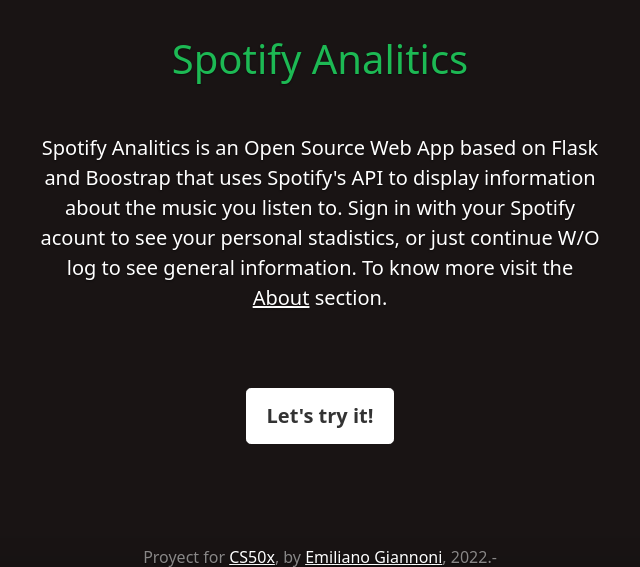
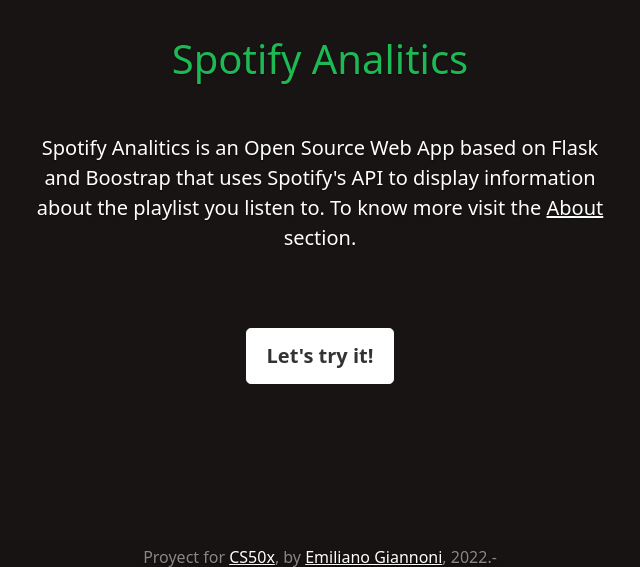
Before and after one commit to Emigiannoni/CS50-Final-Proyect, a Flask app: page / in a window 1280 px wide. Shown: the part 199-766 px from the top of the page, without its empty margins (320-960 px from the left). Run offline with Flask 2, Linux system fonts and the light colour scheme; some libraries are stand-ins or nearby versions.

Commit message:
cambio en texto index

```diff
--- a/templates/index.html
+++ b/templates/index.html
@@ -11,7 +11,7 @@
       <img src="static/Spotify.png" width="400.5" height="120" style = "margin-bottom: 50px">
 
       <h1 class="cover-heading" style="color:#1DB954">Spotify Analitics</h1>
-      <p class="lead" style = "margin-top: 50px"> Spotify Analitics is an Open Source Web App based on Flask and Boostrap that uses Spotify's API to display information about the music you listen to. Sign in with your Spotify acount to see your personal stadistics, or just continue W/O log to see general information. To know more visit the <a href="https://cs50.harvard.edu/x/2022/">About</a> section.</p>
+      <p class="lead" style = "margin-top: 50px"> Spotify Analitics is an Open Source Web App based on Flask and Boostrap that uses Spotify's API to display information about the playlist you listen to. To know more visit the <a href="https://cs50.harvard.edu/x/2022/">About</a> section.</p>
       <p class="lead" style = "margin-top: 75px">
         <a href="/playlist" class="btn btn-lg btn-secondary">Let's try it!</a>
       </p>
```
